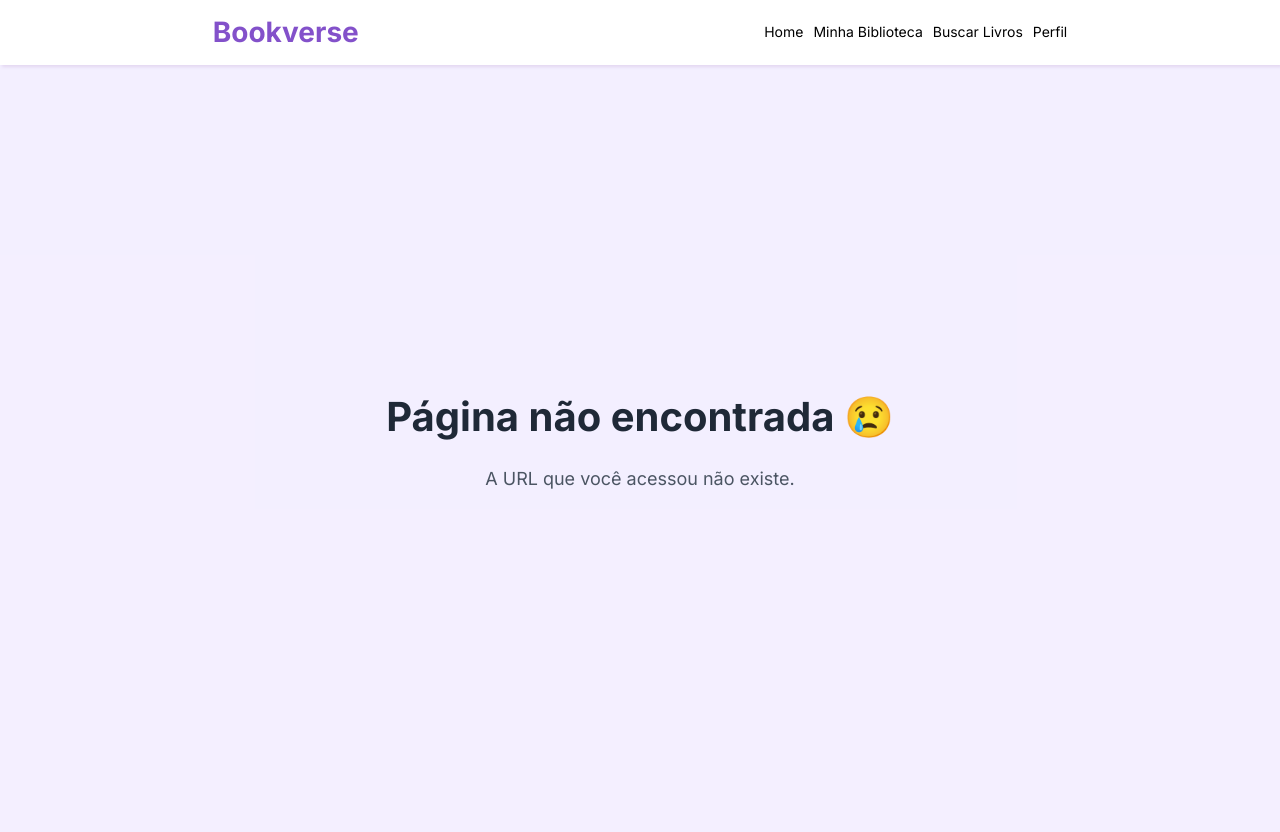
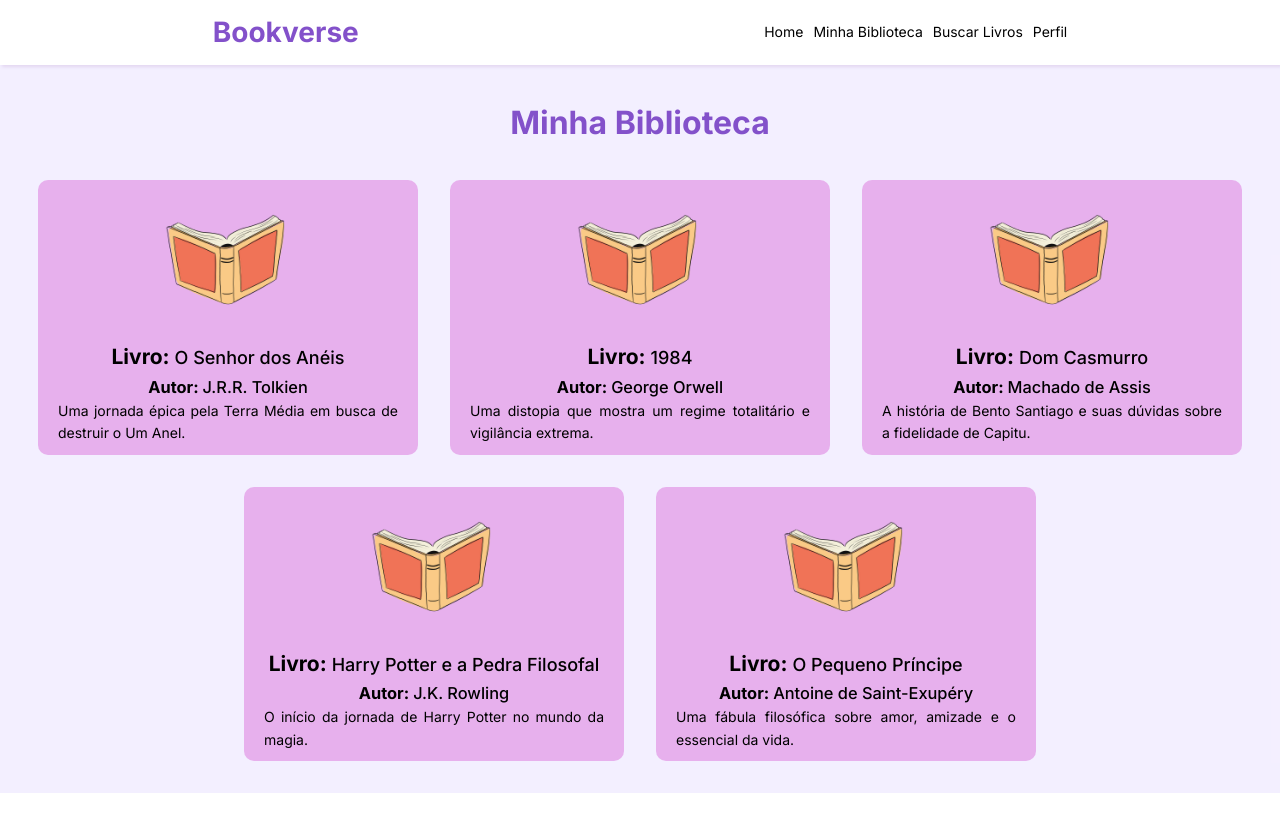
Before and after one commit to gbmsaraujo/bookverse, a Vue app: page /library in a window 1280 px wide. Shown: the top 832 px of the page. After the commit the page ends 800 px from the top, so only its background shows below. Built offline with nearby package versions, Linux system fonts and the light colour scheme.

Commit message:
Ajustes pra aula

```diff
--- a/src/components/BookCard/BookCard.module.scss
+++ b/src/components/BookCard/BookCard.module.scss
@@ -3,7 +3,7 @@
   display: flex;
   flex-direction: column;
   max-width: 380px;
-  background-color: rgba(233, 185, 233, 0.473);
+  background-color: rgba(218, 105, 218, 0.473);
   border-radius: 10px;
   padding: 10px 20px;
   align-items: center;
--- /dev/null
+++ b/src/components/Library/Library.module.scss
@@ -0,0 +1,18 @@
+.libraryContainer {
+  padding: 2rem;
+  text-align: center;
+  background-color: #f0eaffc0;
+
+  h1 {
+    font-size: 2rem;
+    margin-bottom: 2rem;
+    color: $logo_color;
+  }
+
+  .booksFlex {
+    display: flex;
+    flex-wrap: wrap;
+    justify-content: center;
+    gap: 2rem;
+  }
+}
--- /dev/null
+++ b/src/components/Library/Library.vue
@@ -0,0 +1,47 @@
+<template>
+  <main :class="styles.libraryContainer">
+    <h1>Minha Biblioteca</h1>
+    <div :class="styles.booksFlex">
+      <BookCard
+        v-for="(book, index) in books"
+        :key="index"
+        :title="book.title"
+        :author="book.author"
+        :description="book.description"
+      />
+    </div>
+  </main>
+</template>
+
+<script setup>
+import styles from './Library.module.scss'
+import BookCard from '../BookCard/BookCard.vue';
+
+const books = [
+  {
+    title: 'O Senhor dos Anéis',
+    author: 'J.R.R. Tolkien',
+    description: 'Uma jornada épica pela Terra Média em busca de destruir o Um Anel.',
+  },
+  {
+    title: '1984',
+    author: 'George Orwell',
+    description: 'Uma distopia que mostra um regime totalitário e vigilância extrema.',
+  },
+  {
+    title: 'Dom Casmurro',
+    author: 'Machado de Assis',
+    description: 'A história de Bento Santiago e suas dúvidas sobre a fidelidade de Capitu.',
+  },
+  {
+    title: 'Harry Potter e a Pedra Filosofal',
+    author: 'J.K. Rowling',
+    description: 'O início da jornada de Harry Potter no mundo da magia.',
+  },
+  {
+    title: 'O Pequeno Príncipe',
+    author: 'Antoine de Saint-Exupéry',
+    description: 'Uma fábula filosófica sobre amor, amizade e o essencial da vida.',
+  },
+]
+</script>
--- a/src/router/index.js
+++ b/src/router/index.js
@@ -2,6 +2,7 @@ import { createRouter, createWebHistory } from 'vue-router'
 import Home from '../views/Home/Home.vue'
 import Discover from '../views/Discover/Discover.vue'
 import NotFound from '../views/NotFound/NotFound.vue'
+import Library from '../components/Library/Library.vue'
 
 const router = createRouter({
   history: createWebHistory(import.meta.env.BASE_URL),
@@ -17,6 +18,11 @@ const router = createRouter({
       component: Discover
     },
     {
+      path: '/library',
+      name: 'library',
+      component: Library
+    },
+    {
       path: '/:pathMatch(.*)*',
       name: 'NotFound',
       component: NotFound
--- a/src/views/Home/Home.module.scss
+++ b/src/views/Home/Home.module.scss
@@ -0,0 +1,64 @@
+.homeContainer {
+  text-align: center;
+  padding: 2rem;
+  min-height: 100vh;
+
+
+  h1 {
+    font-size: 2.5rem;
+    font-weight: bold;
+    color: #8b5cf6; // roxo
+    margin-bottom: 1rem;
+  }
+
+  p.subtitle {
+    font-size: 1.25rem;
+    margin-bottom: 2rem;
+  }
+
+  .welcomeMessage {
+    font-size: 1.125rem;
+    margin-bottom: 1.5rem;
+  }
+
+  .card {
+    background-color: #c4b5fd; // roxo claro
+    color: black;
+    padding: 1.5rem;
+    border-radius: 0.5rem;
+    max-width: 400px;
+    margin: 0 auto;
+    box-shadow: 0 2px 8px rgba(0, 0, 0, 0.15);
+    font-size: 1rem;
+
+    .icon {
+      font-size: 2.5rem;
+      margin-bottom: 0.5rem;
+    }
+
+    a {
+      display: inline-block;
+      margin-top: 0.5rem;
+      text-decoration: underline;
+      color: #6b21a8;
+
+      &:hover {
+        color: #581c87;
+      }
+    }
+  }
+
+  .ctaCadastro {
+    font-size: 1.125rem;
+
+    a {
+      text-decoration: underline;
+      color: #8b5cf6;
+      font-size: 1.25rem;
+
+      &:hover {
+        color: #6d28d9;
+      }
+    }
+  }
+}
--- a/src/views/Home/Home.vue
+++ b/src/views/Home/Home.vue
@@ -1,8 +1,34 @@
 <template>
+  <main :class="styles.homeContainer">
+    <h1>BookVerse!</h1>
+    <p class="subtitle">
+      Explore milhões de livros e crie sua biblioteca personalizada.
+    </p>
 
+    <div v-if="isLoggedIn">
+      <p class="welcomeMessage">Olá, {{ userName }}. Seja bem-vindo!</p>
+      <div class="card">
+        <div class="icon">📖</div>
+        <p>
+          Você adicionou {{ totalLivros }} livros em sua <br />
+          biblioteca :)
+        </p>
+        <a href="#">Adicione mais aqui!</a>
+      </div>
+    </div>
+
+    <div v-else class="ctaCadastro">
+      <p>Ainda não fez seu cadastro?</p>
+      <a href="/cadastro">Clique aqui!</a>
+    </div>
+  </main>
 </template>
 
 <script setup>
-import BookCard from '../../components/BookCard/BookCard.vue'
 import styles from './Home.module.scss'
+import { ref } from 'vue'
+
+const isLoggedIn = ref(true)
+const userName = 'Gabriel'
+const totalLivros = 3
 </script>
```
